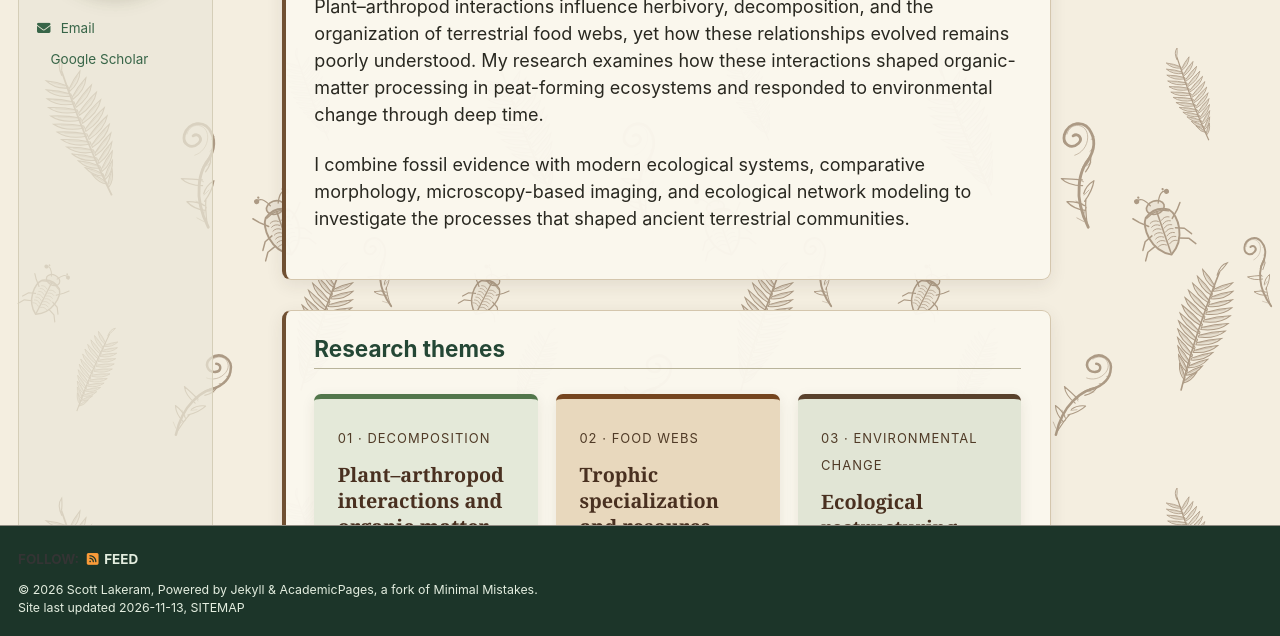
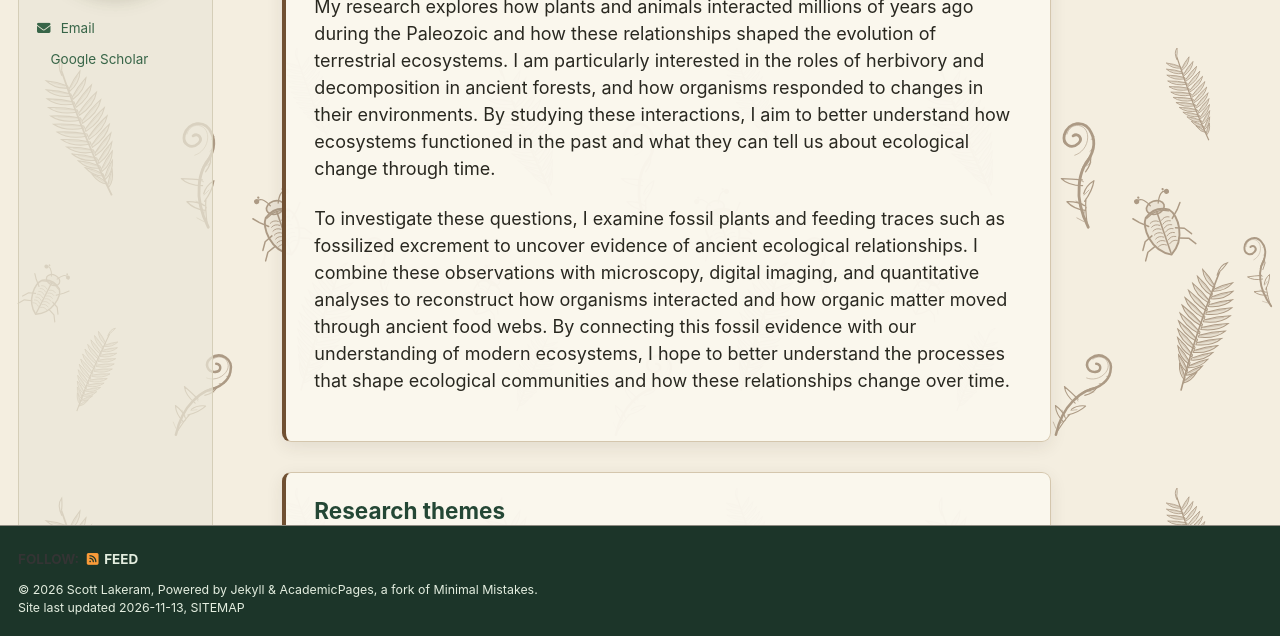
Before and after one commit to slakeram/slakeram.github.io, a Jekyll site: the page built from _pages/about.md, in a window 1280 px wide and 900 px high, scrolled down 600 px, cut to the strip 264-900 px from the top of the window. Built offline with Jekyll 4.4.1, drawn with Linux system fonts in a browser that asks for light colours; a script bundle is joined from its source files by our own code; a style sheet for code colours, icons or effects is not loaded.

Commit message:
Update homepage About with accessible research goals and methods

```diff
--- a/_pages/about.md
+++ b/_pages/about.md
@@ -24,9 +24,9 @@ redirect_from:
 
 ## About
 
-Plant–arthropod interactions influence herbivory, decomposition, and the organization of terrestrial food webs, yet how these relationships evolved remains poorly understood. My research examines how these interactions shaped organic-matter processing in peat-forming ecosystems and responded to environmental change through deep time.
+My research explores how plants and animals interacted millions of years ago during the Paleozoic and how these relationships shaped the evolution of terrestrial ecosystems. I am particularly interested in the roles of herbivory and decomposition in ancient forests, and how organisms responded to changes in their environments. By studying these interactions, I aim to better understand how ecosystems functioned in the past and what they can tell us about ecological change through time.
 
-I combine fossil evidence with modern ecological systems, comparative morphology, microscopy-based imaging, and ecological network modeling to investigate the processes that shaped ancient terrestrial communities.
+To investigate these questions, I examine fossil plants and feeding traces such as fossilized excrement to uncover evidence of ancient ecological relationships. I combine these observations with microscopy, digital imaging, and quantitative analyses to reconstruct how organisms interacted and how organic matter moved through ancient food webs. By connecting this fossil evidence with our understanding of modern ecosystems, I hope to better understand the processes that shape ecological communities and how these relationships change over time.
 
 </section>
 
```
